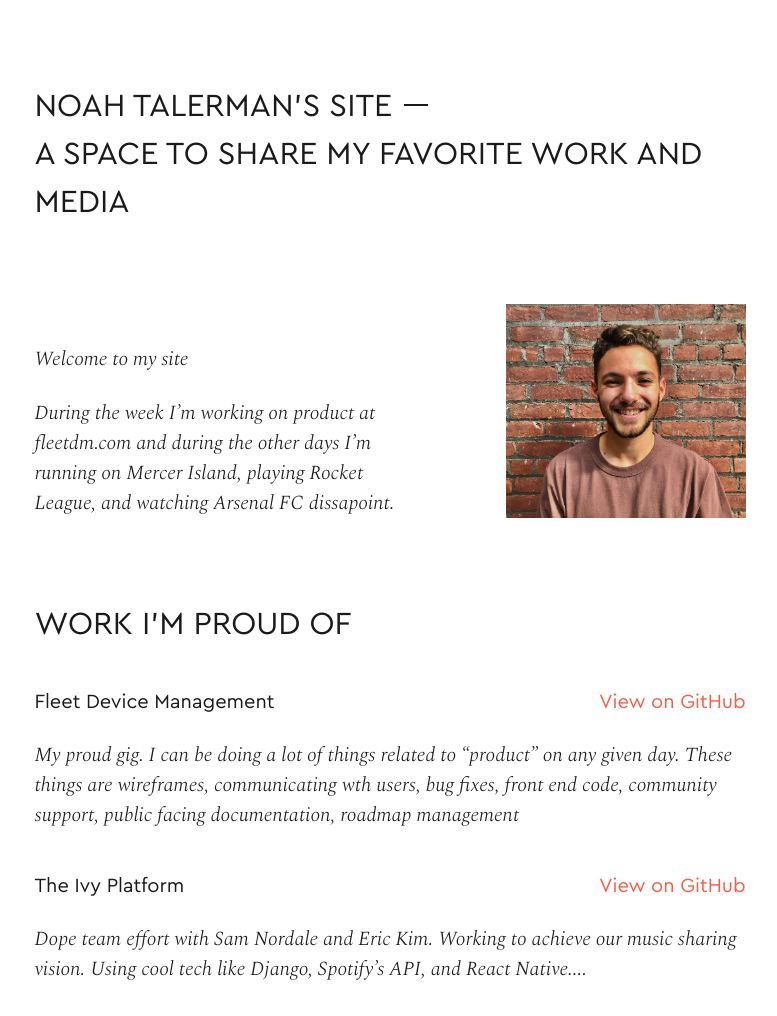
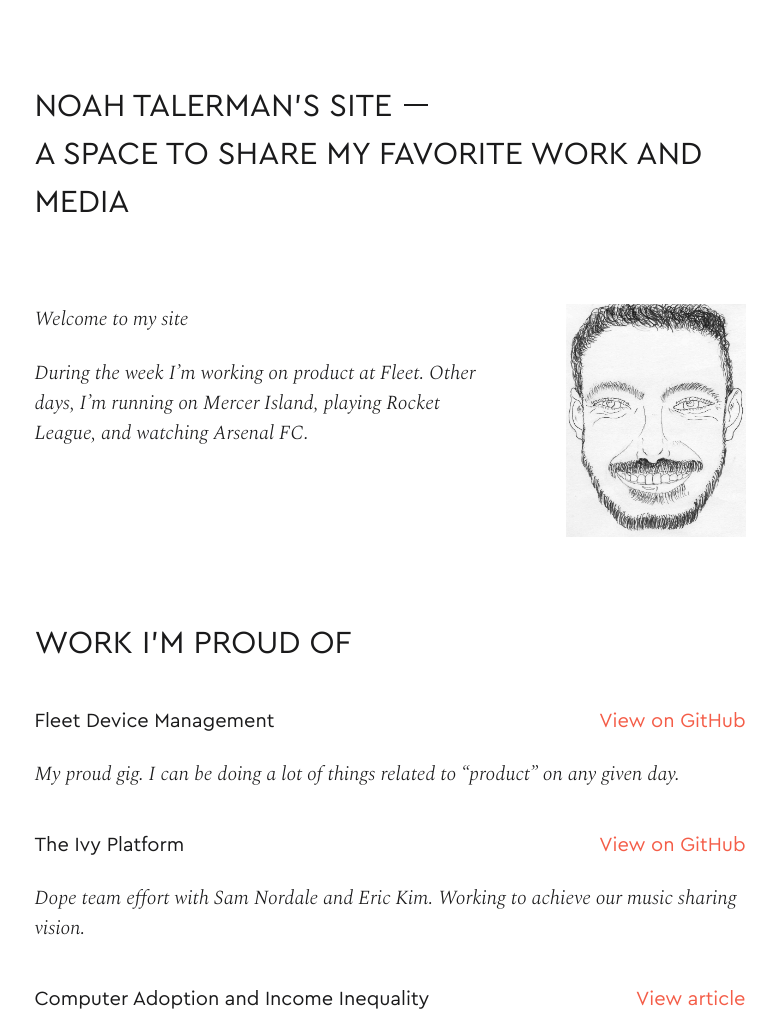
Before and after one commit to noahtalerman/noahtalerman.com, a Gatsby site: page / in a window 1280 px wide. Shown: the top 1016 px of the page, without its empty margins (250-1027 px from the left). Built offline with nearby package versions, Linux system fonts and the light colour scheme; Gatsby itself is replaced by a stand-in of ours.

Commit message:
Add sketch asset

```diff
--- a/src/pages/index.js
+++ b/src/pages/index.js
@@ -4,7 +4,7 @@
 import SEO from "../components/seo";
 import { useStaticQuery, graphql } from "gatsby";
 
-import meImg from "../assets/images/me.jpg";
+import meImg from "../assets/images/emma-sketch-pen.jpeg";
 
 const IndexPage = () => {
 
@@ -26,25 +26,25 @@
         <h2>A SPACE TO SHARE MY FAVORITE WORK AND MEDIA</h2>
         <div className="flex justify-between align-center mt-xl">
           <div>
-            <p className="mt-lg">Welcome to my site</p>
-            <p className="mt-md">During the week I’m working on product at fleetdm.com and during the other days I’m running on Mercer Island, playing Rocket League, and watching Arsenal FC dissapoint.</p>
+            <p>Welcome to my site</p>
+            <p className="mt-md">During the week I’m working on product at Fleet. Other days, I’m running on Mercer Island, playing Rocket League, and watching Arsenal FC.</p>
           </div>
           <div className="lg:flex lg:justify-end hidden">
-            <img src={meImg} style={{maxWidth: "240px"}}className="object-cover h-auto ml-xl"></img>
+            <img src={meImg} style={{maxWidth: "180px"}}className="object-cover h-auto ml-xl"></img>
           </div>
         </div>
         <h3 className="mt-xl">WORK I'M PROUD OF</h3>
-        <div className="flex justify-between mt-lg flex-col lg:flex-row">
+        <div className="flex justify-between items-start mt-lg flex-col lg:flex-row">
           <span className="font-display not-italic">Fleet Device Management</span>
           <a href="https://github.com/fleetdm/fleet" target="_blank" rel="noopener noreferrer" className="">View on GitHub</a>
         </div>
-        <p className="mt-md">My proud gig. I can be doing a lot of things related to “product” on any given day. These things are wireframes, communicating wth users, bug fixes, front end code, community support, public facing documentation, roadmap management</p>
-        <div className="flex justify-between mt-lg flex-col lg:flex-row">
+        <p className="mt-md">My proud gig. I can be doing a lot of things related to “product” on any given day.</p>
+        <div className="flex justify-between items-start mt-lg flex-col lg:flex-row">
           <span className="font-display not-italic">The Ivy Platform</span>
           <a href="https://github.com/snordale/music-app" target="_blank" rel="noopener noreferrer" className="">View on GitHub</a>
         </div>
-        <p className="mt-md">Dope team effort with Sam Nordale and Eric Kim. Working to achieve our music sharing vision. Using cool tech like Django, Spotify’s API, and React Native....</p>
-        <div className="flex justify-between mt-lg flex-col lg:flex-row">
+        <p className="mt-md">Dope team effort with Sam Nordale and Eric Kim. Working to achieve our music sharing vision.</p>
+        <div className="flex justify-between items-start mt-lg flex-col lg:flex-row">
           <span className="font-display not-italic">Computer Adoption and Income Inequality</span>
           <a href="https://columbiaeconreview.com/post/5f45c9c8be5493000729ed15" target="_blank" rel="noopener noreferrer" className="">View article</a>
         </div>
--- a/src/styles/global.css
+++ b/src/styles/global.css
@@ -3,6 +3,13 @@
   font-style: italic;
   font-weight: 300;
   font-size: 20px;
+  background-color: #ffffff;
+}
+
+@media (prefers-color-scheme: dark) {
+  body {
+    background-color: #1a1a1b;
+  }
 }
 
 h1,
```
Also changed, not shown: src/assets/images/emma-sketch-pen.jpeg (added), src/assets/images/emma-sketch-pencil.jpeg (added).
